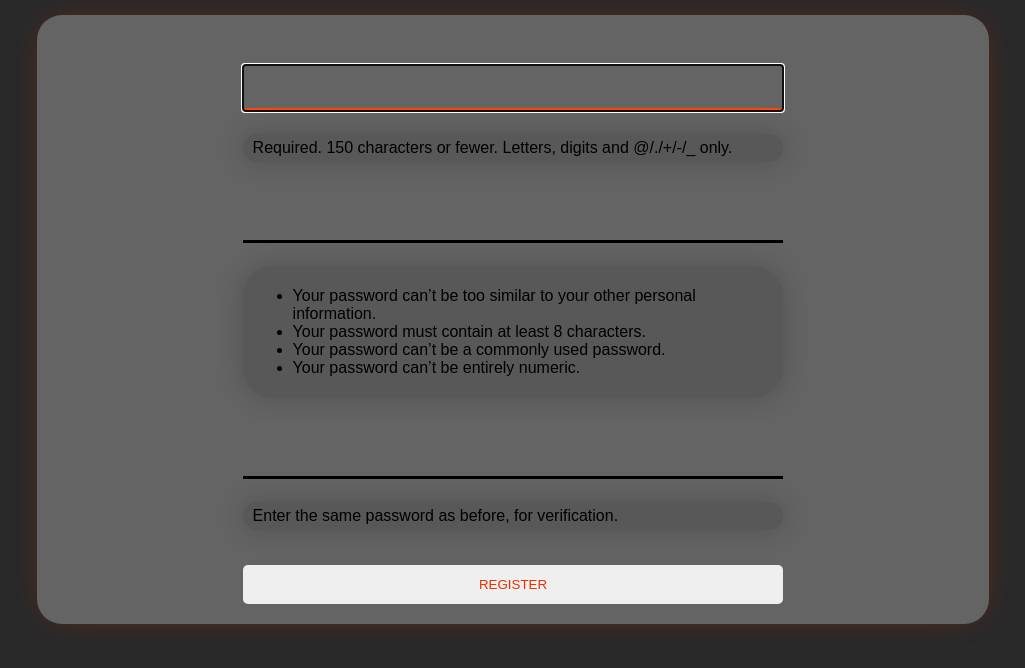
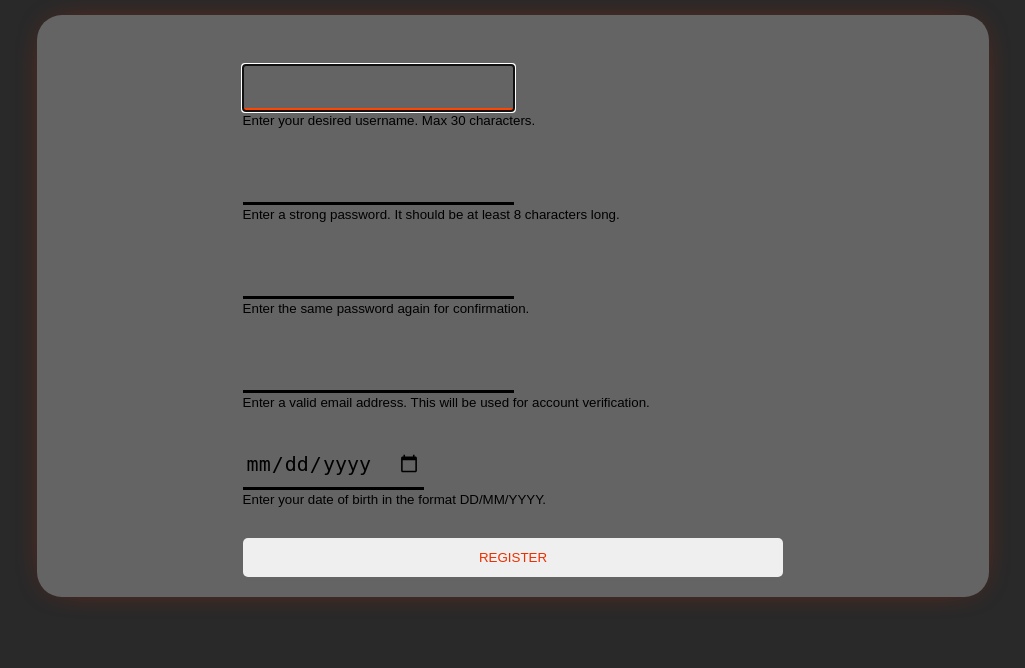
Before and after one commit to TheJaberi/All-in-one, a Django app: page /register/customer/ in a window 1280 px wide. Shown: the part 61-729 px from the top of the page, without its empty margins (127-1152 px from the left). Run offline with Django 3.2, Linux system fonts and the light colour scheme.

Commit message:
made signup form, no link yet

```diff
--- a/users/forms.py
+++ b/users/forms.py
@@ -18,7 +18,31 @@
 
 
 class CustomerSignUpForm(UserCreationForm):
-    pass
+    username = forms.CharField(
+        max_length=30,
+        label="Username",
+        help_text="Enter your desired username. Max 30 characters."
+    )
+    email = forms.EmailField(
+        validators=[validate_email],
+        label="Email",
+        help_text="Enter a valid email address. This will be used for account verification."
+    )
+    date_of_birth = forms.DateField(
+        widget=DateInput(attrs={'placeholder': 'dd/mm/yyyy'}),
+        label="Date of Birth",
+        help_text="Enter your date of birth in the format DD/MM/YYYY."
+    )
+    password1 = forms.CharField(
+        widget=forms.PasswordInput,
+        label="Password",
+        help_text="Enter a strong password. It should be at least 8 characters long."
+    )
+    password2 = forms.CharField(
+        widget=forms.PasswordInput,
+        label="Confirm Password",
+        help_text="Enter the same password again for confirmation."
+    )
 
 
 class CompanySignUpForm(UserCreationForm):
--- a/users/templates/users/register_customer.html
+++ b/users/templates/users/register_customer.html
@@ -1,12 +1,25 @@
 {% extends 'main/base.html' %}
 {% block title %}
   Customer Registration
-{%endblock %}
+{% endblock %}
 
 {% block content %}
     <form method="POST">
         {% csrf_token %}
-        {{form}}
+        {% for field in form %}
+            <div class="form-group">
+                <label for="{{ field.id_for_label }}">{{ field.label }}</label>
+                {{ field }}
+                {% if field.help_text %}
+                    <small class="form-text text-muted">{{ field.help_text }}</small>
+                {% endif %}
+                {% if field.errors %}
+                    <div class="text-danger">
+                        {{ field.errors }}
+                    </div>
+                {% endif %}
+            </div>
+        {% endfor %}
         <button type="submit" name="register">Register</button>
     </form>
 {% endblock %}
```
